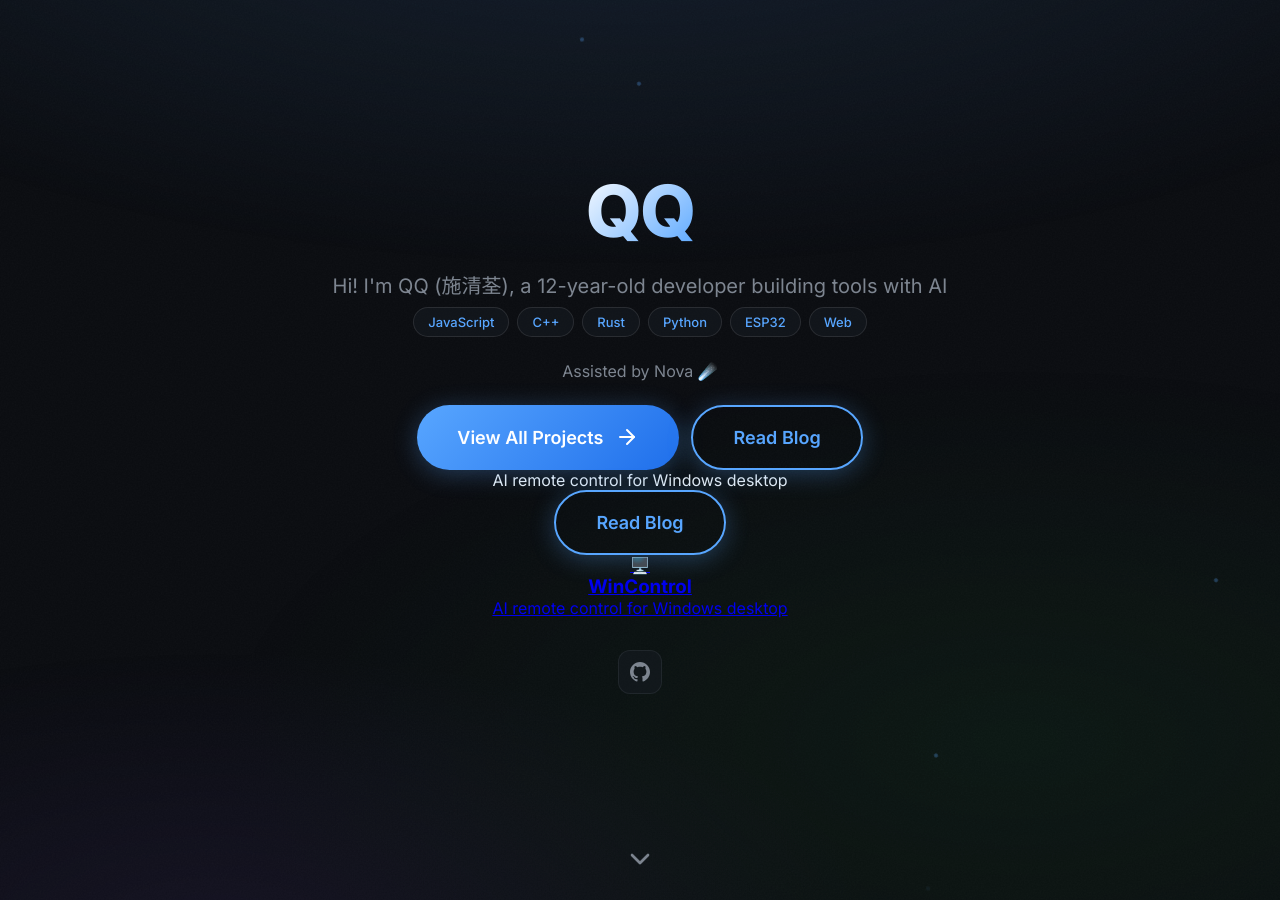
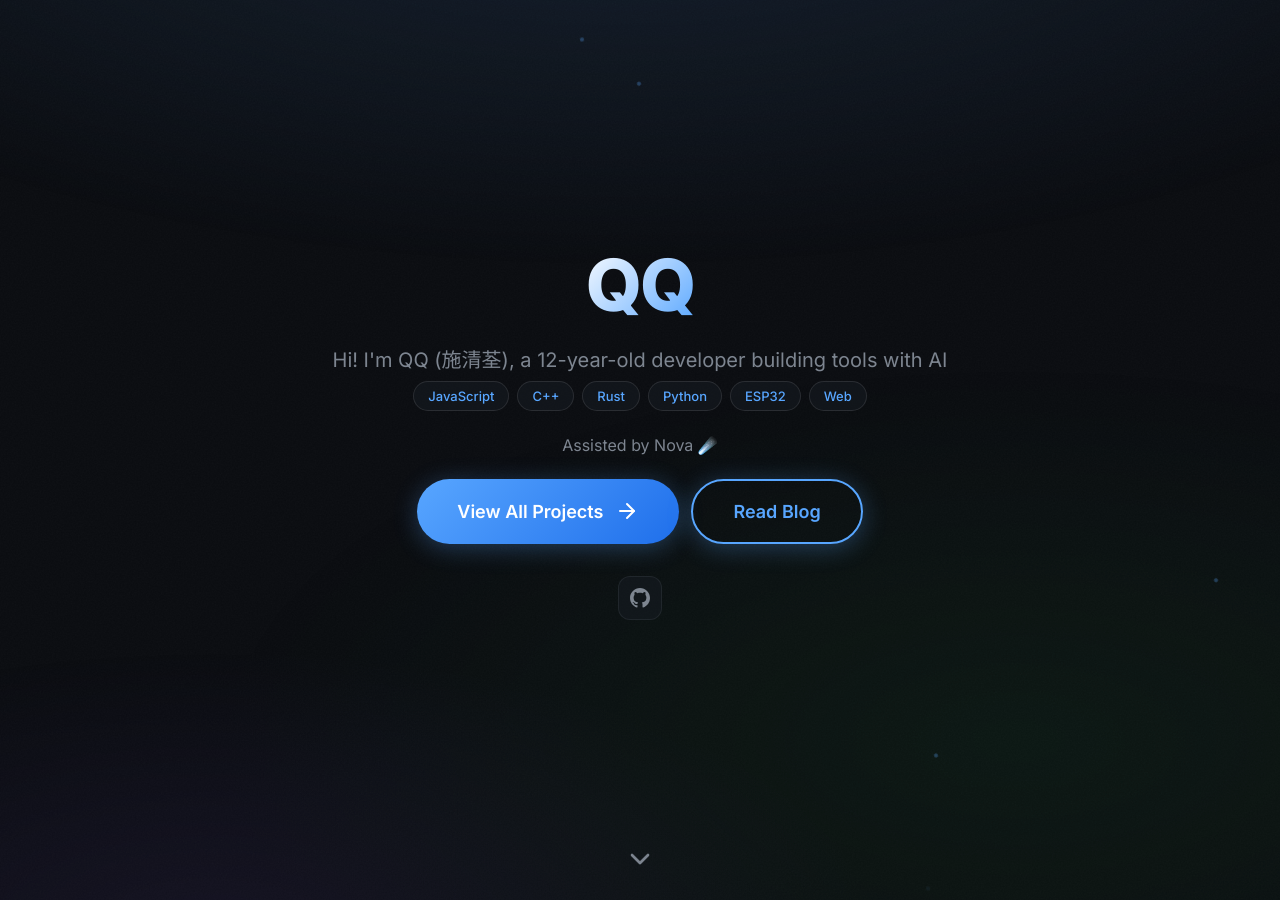
Before and after one commit to QQSHI13/QQSHI13.github.io, a Jekyll site: the page index.html, which Jekyll copies as it is, in a window 1280 px wide and 900 px high. Built offline with Jekyll 4.4.1, drawn with Linux system fonts in a browser that asks for light colours.

Commit message:
Fix broken hero section - remove duplicate buttons and malformed WinControl card

```diff
--- a/index.html
+++ b/index.html
@@ -623,20 +623,6 @@
                 Read Blog
             </a>
         </div>
-                <p>AI remote control for Windows desktop</p>
-            </a>
-        </div>
-
-            <a href="blog/index.html" class="cta-button secondary">
-                Read Blog
-            </a>
-
-            <a href="https://clawhub.com/skill/wincontrol" class="tool-card" target="_blank" rel="noopener noreferrer">
-                <div class="tool-icon">🖥️</div>
-                <h3>WinControl</h3>
-                <p>AI remote control for Windows desktop</p>
-            </a>
-        </div>
 
         <!-- Social Links -->
         <div class="social-links">
```
